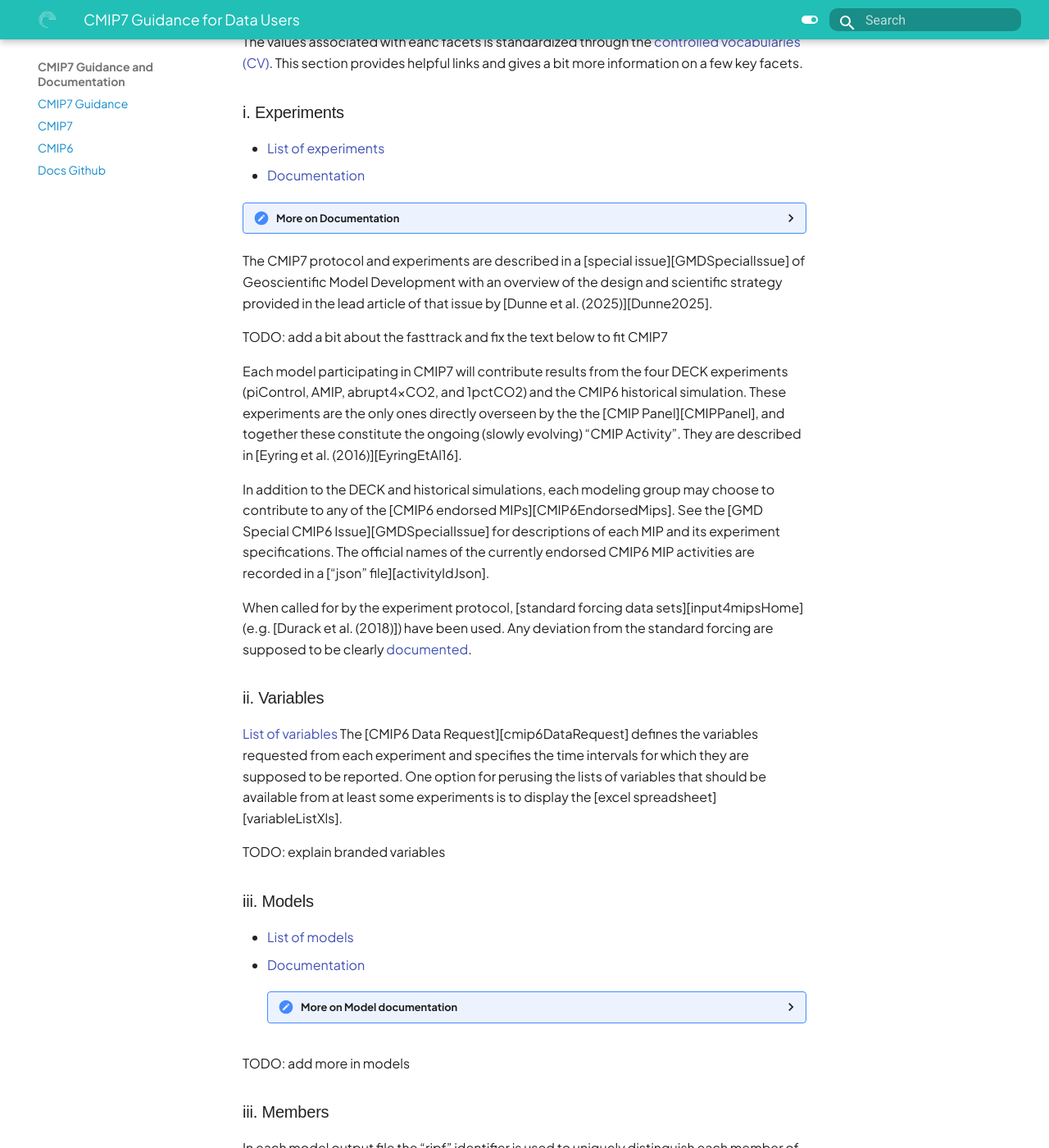
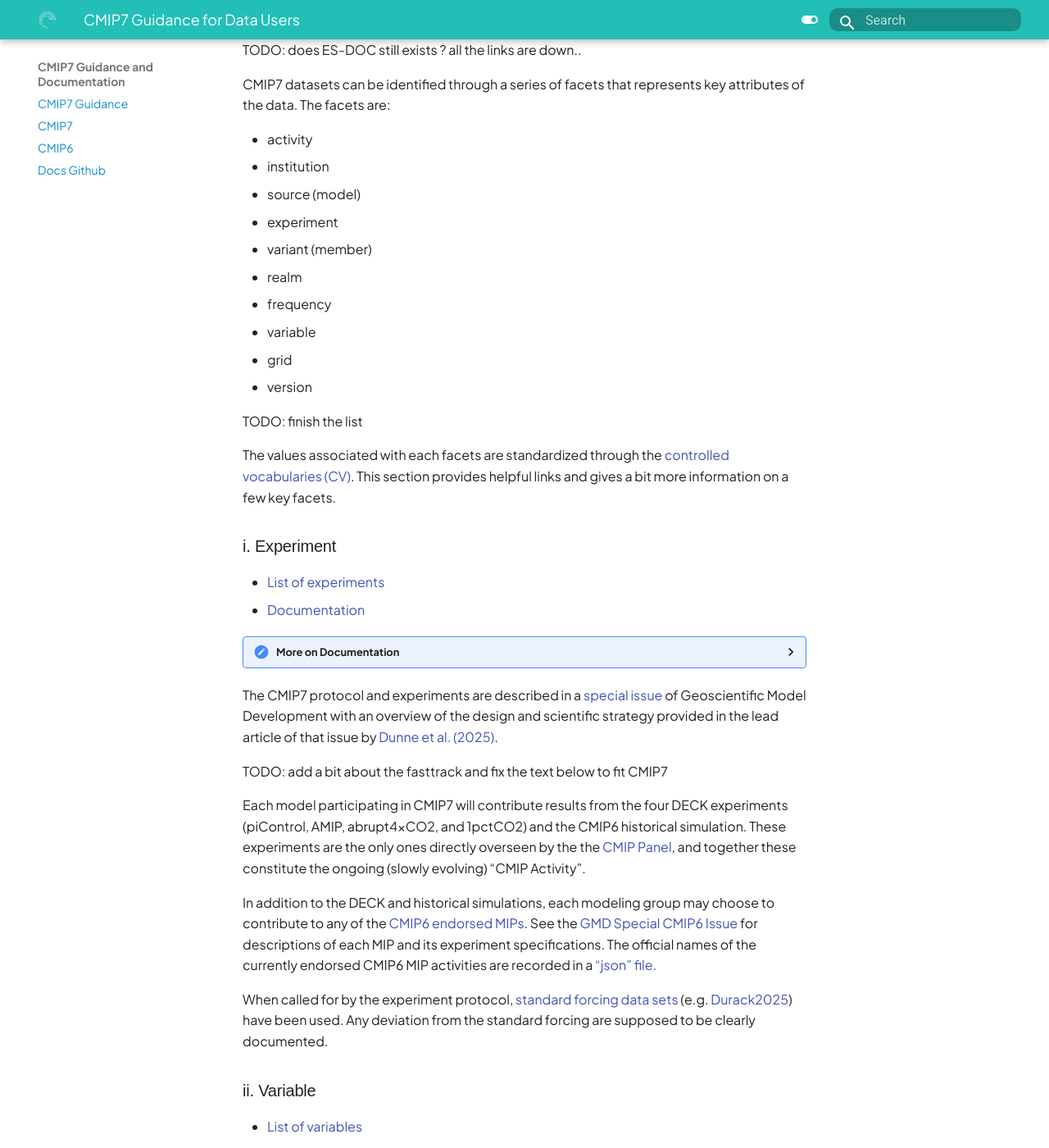
Before and after one commit to WCRP-CMIP/cmip7-guidance, an MkDocs documentation site: the page built from docs/CMIP7/guidance_for_users.md, in a window 1280 px wide and 1400 px high, scrolled down 1798 px. Shown: the whole window at 82% size. Built offline with MkDocs 1.6.1 and Material for MkDocs 9.7.7, drawn with Linux system fonts in a browser that asks for light colours; some web fonts are replaced; some of the changed text lies outside the part shown.

Commit message:
fix links

```diff
--- a/docs/CMIP7/guidance_for_users.md
+++ b/docs/CMIP7/guidance_for_users.md
@@ -9,19 +9,20 @@ title: CMIP7 Guidance for Data Users
 
 ## 1.  Accessing CMIP7 data
 
-CMIP7 model output is available through a distributed data archive developed and operated by the [Earth System Grid Federation (ESGF)][ESGFHome].
+CMIP7 model output is available through a distributed data archive developed and operated by the Earth System Grid Federation (ESGF).
 
 
 There are X options to access the data:
- 1. MetaGrid: https://aims2.llnl.gov/search/cmip6/
+ 1. [MetaGrid][metagrid]
+
     An easy-to-use website that provides an interface to search and download ESGF data. It provides access through http downloads, wget script, OPENDAP URL and Globus transfers.
- 2. ESGpull: https://esgf.github.io/esgf-download/
+    TODO:is there more than one link that works ?
+ 2. [ESGpull][esgpull]
+
     A python librairy that allows the user to interface with the ESGF search API. It handles scanning, downloading and updating datasets, files and queries from ESGF.
 
 
-TODO: maybe add secondary sources ?
-TODO: add a ESGF paper CMIP7 if it exists
-TODO: add link to dataHolding page when it exists ? is it really necessary ?
+TODO: maybe add secondary sources  ? I assume CMIP7 will also be on copernicus climate data store and maybe a pangeo cloud ?
 
  <details>
     <summary>More on access</summary>
@@ -31,117 +32,130 @@ TODO: add link to dataHolding page when it exists ? is it really necessary ?
 
 ## 2.  Terms of use, citations and registration requirements
 
-To enable modeling groups and others who support CMIP7 to demonstrate its impact (and secure ongoing funding), you are required to cite and acknowledge those who have made CMIP6 possible.
-Data references give credit to the data providers and enable the traceability of research findings (see [contribution to the CMIP6 Model Analysis Workshop][citemaws]). when using CMIP7 data, you must:
+To enable modeling groups and others who support CMIP7 to demonstrate its impact (and secure ongoing funding), you are required to cite and acknowledge those who have made CMIP7 possible. Data references give credit to the data providers and enable the traceability of research findings (see [contribution to the CMIP6 Model Analysis Workshop][citemaws]). When using CMIP7 data, you must:
 
  1. Acknowledge CMIP7.
-    In the Acknowledgment section, please insert the following text:"We acknowledge the World Climate Research Programme, which, through its Working Group on Coupled Modelling, coordinated and promoted CMIP6. We thank the climate modeling groups for producing and making available their model output, the Earth System Grid Federation (ESGF) for archiving the data and providing access, and the multiple funding agencies who support CMIP6 and ESGF."
+
+    In the Acknowledgment section, please insert the following text:
+
+    "We acknowledge the World Climate Research Programme, which, through its Working Group on Coupled Modelling, coordinated and promoted CMIP6. We thank the climate modeling groups for producing and making available their model output, the Earth System Grid Federation (ESGF) for archiving the data and providing access, and the multiple funding agencies who support CMIP7 and ESGF."
 
  2. Cite the specific dataset(s) used.
-    Data citations are accessible from the [Citation Search](https://www.wdc-climate.de/ords/f?p=127:2), MetaGrid and via the furtherInfoUrl found in the global attributes of the data.
-    Note that two citation granularities on experiment data and on model/MIP data are provided.
+
+    Data citations are accessible from the [Citation Search][citesearch], MetaGrid and via the furtherInfoUrl found in the global attributes of the data.
+    Note that there are two citation granularities on experiment data and on model/MIP data.
 
     Please include the data version to the given citation information in form of:
 
-    Authors/Data Creators (publication year): Title. Version YYYYMMDD. Earth System Grid Federation. DOI.
-    (e.g. Swart et al. (2019): CCCma CanESM5 model output prepared for CMIP6 ScenarioMIP. Version 20190429. Earth System Grid Federation. https://doi.org/10.22033/ESGF/CMIP6.1317.)
+        Authors/Data Creators (publication year): Title. Version YYYYMMDD. Earth System Grid Federation. DOI.
+
+    (e.g. Swart et al. (2019): CCCma CanESM5 model output prepared for CMIP6 ScenarioMIP. Version 20190429. Earth System Grid Federation. https://doi.org/10.22033/ESGF/CMIP6.1317. )
 
     where ESGF is the data publisher and the DOI points to the data citation landing page. If the latest dataset version included in your study is unknown, use the date of data download instead to characterize the version.
 
  3. Register your work.
-    Register your work on the (CMIP7 Publication Hub)[https://cmip-publications.llnl.gov/view/CMIP6/].
-    TODO: do we still want this ?
+    Register your work on the [CMIP7 Publication Hub][CMIPpubs].
+    TODO:do we still want this ?
 
-<span style="color:red;font-weight:bold">Please carefully read and adhere to</span> the [CMIP7 Terms of Use][termsOfUse].
+<span style="color:red;font-weight:bold">Please carefully read and adhere to</span> the [CMIP7 Terms of Use](terms_of_use.md).
 
  <details>
     <summary>More info on citation</summary>
-    Further information on the data citation concept for CMIP6 is available at [cmip6cite.wdc-climate.de][cmip6cite] and described in [Stockhause and Lautenschlager (2017)][Stockhause2017]. Citations can also be search using [DataCite's catalog][datacitecat] and [Google's Dataset Search][gdatasetsearch].
+    Further information on the data citation concept for CMIP6 is available at [cmip6cite.wdc-climate.de][es-docsCmip] and described in [Stockhause and Lautenschlager (2017)][Stockhause2017]. Citations can also be search using [DataCite's catalog][datacitecat] and [Google's Dataset Search][gdatasetsearch].
 </details>
 
 ## 3. CMIP7 facets
+TODO: is facets the best word ?
 
-TODO: does ES-DOC exists for CMIP7 ?
+TODO: does ES-DOC still exists ? all the links are down..
 
 CMIP7 datasets can be identified through a series of facets that represents key attributes of the data. The facets are:
 
 * activity
-* experiments
+* institution
+* source (model)
+* experiment
+* variant (member)
+* realm
+* frequency
+* variable
+* grid
+* version
+
 TODO: finish the list
 
-The values associated with eahc facets is standardized through the [controlled vocabularies (CV)](URL). This section provides helpful links and gives a bit more information on a few key facets.
+The values associated with each facets are standardized through the [controlled vocabularies (CV)][cmipCvs]. This section provides helpful links and gives a bit more information on a few key facets.
 
 
-### i.  Experiments
-* [List of experiments](https://wcrp-cmip.github.io/CMIP6_CVs/docs/CMIP6_experiment_id.html)
+### i.  Experiment
+* [List of experiments][experimentIdhtml]
 * [Documentation](es-docsExperiments)
 
  <details>
     <summary>More on Documentation</summary>
     The ES-DOC project has already recorded documentation of the CMIP6 experiments including lists of forcings, model configuration, numerical requirements, information about building the ensembles, links to citations and contact information of the principal investigators as well as text descriptions and information about the rationale behind each experiment.
 
-    Further documentation about CMIP6 experiments will be available from [ES-DOC][es-docsCmip6], and the reference controlled vocabularies used to define and identify these experiments are available in a [“json” file][experimentIdJson] and are also rendered in [table form][experimentIdhtml].
+    Further documentation about CMIP6 experiments will be available from [ES-DOC][es-docsCmip], and the reference controlled vocabularies used to define and identify these experiments are available in a [“json” file][experimentIdJson] and are also rendered in [table form][experimentIdhtml].
 </details>
 
-
-The CMIP7 protocol and experiments are described in a [special issue][GMDSpecialIssue] of Geoscientific Model Development with an overview of the design and scientific strategy provided in the lead article of that issue by [Dunne et al. (2025)][Dunne2025].
+The CMIP7 protocol and experiments are described in a [special issue][GMDSpecialIssue] of Geoscientific Model Development with an overview of the design and scientific strategy provided in the lead article of that issue by [Dunne et al. (2025)][dunne2025].
 
 TODO: add a bit about the fasttrack and fix the text below to fit CMIP7
 
-Each model participating in CMIP7 will contribute results from the four DECK experiments (piControl, AMIP, abrupt4xCO2, and 1pctCO2) and the CMIP6 historical simulation. These experiments are the only ones directly overseen by the the [CMIP Panel][CMIPPanel], and together these constitute the ongoing (slowly evolving) “CMIP Activity”. They are described in [Eyring et al. (2016)][EyringEtAl16].
+Each model participating in CMIP7 will contribute results from the four DECK experiments (piControl, AMIP, abrupt4xCO2, and 1pctCO2) and the CMIP6 historical simulation. These experiments are the only ones directly overseen by the the [CMIP Panel][CMIPPanel], and together these constitute the ongoing (slowly evolving) “CMIP Activity”.
 
-In addition to the DECK and historical simulations, each modeling group may choose to contribute to any of the [CMIP6 endorsed MIPs][CMIP6EndorsedMips]. See the [GMD Special CMIP6 Issue][GMDSpecialIssue] for descriptions of each MIP and its experiment specifications. The official names of the currently endorsed CMIP6 MIP activities are recorded in a [“json” file][activityIdJson].
+In addition to the DECK and historical simulations, each modeling group may choose to contribute to any of the [CMIP6 endorsed MIPs][CMIPEndorsedMips]. See the [GMD Special CMIP6 Issue][GMDSpecialIssue] for descriptions of each MIP and its experiment specifications. The official names of the currently endorsed CMIP6 MIP activities are recorded in a [“json” file][activityIdJson].
 
-When called for by the experiment protocol, [standard forcing data sets][input4mipsHome] (e.g. [Durack et al. (2018)]) have been used. Any deviation from the standard forcing are supposed to be clearly [documented](#5-model-and-experiment-documentation).
+When called for by the experiment protocol, [standard forcing data sets][input4mipsHome] (e.g. [Durack2025]) have been used. Any deviation from the standard forcing are supposed to be clearly documented.
 
 
 
+### ii. Variable
+* [List of variables](URL)
 
-
-### ii. Variables
-
-[List of variables](URL)
-The [CMIP6 Data Request][cmip6DataRequest] defines the variables requested from each experiment and specifies the time intervals for which they are supposed to be reported. One option for perusing the lists of variables that should be available from at least some experiments is to display the [excel spreadsheet][variableListXls].
+The [CMIP7 Data Request][cmipDataRequest] defines the variables requested from each experiment and specifies the time intervals for which they are supposed to be reported. One option for perusing the lists of variables that should be available from at least some experiments is to display the [excel spreadsheet][variableListXls].
 
 TODO: explain branded variables
 
-### iii.  Models
-* [List of models](URL)
+### iii.  Source
+* [List of models][sourceIdhtml]
 * [Documentation](es-docsModels)
  <details>
     <summary>More on Model documentation</summary>
-Models will be described on a realm-by-realm basis (i.e. atmosphere, ocean, sea ice, etc.) as well as the top level (coupled model configuration). ES-DOC provides a variety of tools (script-based, text-based, and form-based) for gathering this information from modeling groups, allowing for personal/institutional preference in the way in which documents are created.
+Sources (models) will be described on a realm-by-realm basis (i.e. atmosphere, ocean, sea ice, etc.) as well as the top level (coupled model configuration). ES-DOC provides a variety of tools (script-based, text-based, and form-based) for gathering this information from modeling groups, allowing for personal/institutional preference in the way in which documents are created.
 </details>
 
 TODO: add more in models
 
-### iii.  Members
+### iv.  Member
 
 In each model output file the “ripf” identifier is used to uniquely distinguish each member of an ensemble, but the differences between members may not always be clearly (or correctly) recorded in the “variant_info” global attribute. ES-DOC will therefore serve as the reference source for understanding differences between ensemble members.
 #TODO: hopefully not True in CMIP7?
- As described in more detail elsewhere ([Definition of CMIP6 netCDF global attributes][cmip6GlobalAttGoogleDoc] and [ES-DOC for CMIP6][es-docsCmip6]), there are 4 indices defining an ensemble member: “r” for realization, “i” for initialization, “p” for physics, and “f” for forcing. Modeling groups will record in ES-DOC the key to interpreting the differences between simulations identified by different indices. In particular for each forcing index, the list of forcing data sets applied in the simulation will be recorded.
+ As described in more detail elsewhere ([Definition of CMIP6 netCDF global attributes][cmipGlobalAttGoogleDoc] and [ES-DOC for CMIP7][es-docsCmip]), there are 4 indices defining an ensemble member: “r” for realization, “i” for initialization, “p” for physics, and “f” for forcing. Modeling groups will record in ES-DOC the key to interpreting the differences between simulations identified by different indices. In particular for each forcing index, the list of forcing data sets applied in the simulation will be recorded.
 
 
 ## 4. CMIP7 data format
 
 As in previous phases, all CMIP7 output has been written to netCDF files with one variable stored per file. The data have been “cmorized” (i.e., written in conformance with the [CF-conventions][cfConventionsPage] and all the CMIP standards). The CMIP6 data requirements are defined and discussed in the following documents:
 
-* [Definition of CMIP6 netCDF global attributes][cmip6GlobalAttGoogleDoc]
+* [Definition of CMIP7 netCDF global attributes][cmipGlobalAttGoogleDoc]
 * [Reference “controlled vocabularies” (CV’s) for CMIP6][cmip6Cvs]
-* [Specifications][cmip6GlobalAttGoogleDoc] for file names, directory structures, and CMIP6 Data Reference Syntax (DRS)
+* [Specifications][cmipGlobalAttGoogleDoc] for file names, directory structures, and CMIP6 Data Reference Syntax (DRS)
 * Specifications for output file content, structure, and metadata are available in [draft google doc](https://goo.gl/neswPr).
-* [Guidance on grid requirements][cmip6GridGoogleDoc]
-* [Information on pressure levels][cmip6PressureLevelsPdf] requested
-* [Guidance on time-averaging][cmip6TimeAveragesCog] (with masking)
+* [Guidance on grid requirements][cmipGridGoogleDoc]
+* [Information on pressure levels][cmipPressureLevelsPdf] requested
+* [Guidance on time-averaging][cmipTimeAveragesCog] (with masking)
 #TODO: put CMIP7 version of those
 
 Note that in the above, controlled vocabularies (CV’s) play a key role in ensuring uniformity in the description of data sets across all models. For all but variable-specific information, [reference CV’s][cmip6Cvs] are being maintained by PCMDI. These CV’s are relied on in constructing file names and directory structures, and they enable faceted searches of the CMIP6 archive as called for in the [search requirements document][esgfSearchRequirementsGoogleDoc].
 
-As indicated in the [guidance specifications for output grids][cmip6GridGoogleDoc], weights will be provided to regrid all output to a few standard grids (e.g., 1x1 degree). All regridding information (weights, lats, lons, etc.) will be stored consistent with a standard format approved by the WIP.
+As indicated in the [guidance specifications for output grids][cmipGridGoogleDoc], weights will be provided to regrid all output to a few standard grids (e.g., 1x1 degree). All regridding information (weights, lats, lons, etc.) will be stored consistent with a standard format approved by the WIP.
 
 Each CMIP6 model output file includes a global attribute called “further_info_url” which will link to a signpost web page providing simulation/ensemble information, model configuration details, current contact details, data citation details etc. This link is also selectable next to each dataset returned by the CMIP6 CoG search interface. ES-DOC will include documentation of:
 
 TODO: a lot of this section seems a bit more relevant to modellers than users, rework this section
+
+TODO: say something about REF
 
 ## 6.  Reporting suspected errors
 Information about discovered issues of CMIP7 data is captured by the [ES-DOCs Errata Service][ES-DOCErrataService].
@@ -154,36 +168,72 @@ Any ESGF user can report an error to the appropriate modeling group (see "contac
 [an easy and user-friendly form][errataFormCreateDoc]. A [command line client][errataCLCDoc] is also available. The aim is to clearly and concisely document the issue and through the PID integration, this errata service will include all the datasets/files affected when documentation is completed correctly.
 
 ## 8.  CMIP7 organisation and governance
-The [CMIP Panel][CMIPPanel], which is a standing subcommittee of the WCRP’s [Working Group on Climate Modeling][wgcmSite] provides overall guidance and oversight of CMIP activities. Notably it determines which MIPs will participate in each phase of CMIP using the established selection criteria listed in Table 1 of [Eyring et al. (2016)][EyringEtAl16]. On [its webpages][wgcmCmip6] the CMIP Panel provides additional information that may be of interest to CMIP7 participants, but only the CMIP6 Guide (this document) provides definitive documentation of CMIP6 technical requirements. TODO: "requirements" are more for modelers than users?
+The [CMIP Panel][CMIPPanel], which is a standing subcommittee of the WCRP’s [Working Group on Climate Modeling][wgcmSite] provides overall guidance and oversight of CMIP activities.
 
-The [endorsed MIPs][CMIP6EndorsedMips] are managed by independent committees, but acceptance of endorsement obligates them to follow CMIP’s technical requirements. Thus across all MIPs, the modeling groups can prepare their model output following a common procedure.
+The [endorsed MIPs][CMIPEndorsedMips] are managed by independent committees, but acceptance of endorsement obligates them to follow CMIP’s technical requirements. Thus across all MIPs, the modeling groups can prepare their model output following a common procedure.
 
 The CMIP Panel has delegated responsibility for most of the technical requirements of CMIP to the [WGCM Infrastructure Panel (WIP)][wip]. The mission, rationale and Terms of Reference for the panel can be found [here][wip]. The WIP has drafted a number of position papers summarizing CMIP7 requirements and specifications.
 
-Information is under preparation describing the governance of the following:
 
-* ESGF & CoG & major replication data centers
-* [CF-conventions][cfConventionsPage]
-* [ES-DOC][es-docsCmip6]
-* [Data citation][CMIP6Citation]
-* Long-term archival (LTA) and data quality assurance (QA)
-* Evaluation activities
-* [input4MIPs][input4mipsHome]
-* [obs4MIPs][obs4mips]
-TODO: check this lists
 
-## 9. Main Changes Compared to CMIP6
 
-## 10. Fresh Eyes Entry-Level Documentation
+## 9. Entry-Level Documentation
 
 
 First time using CMIP? Need a bit more help ? Check out the Entry-Level Documentation, put together by the Fresh Eyes group: TODO:url.
+
+#TODO: questions on fresh eyes platform
 
  <details>
     <summary>Toggle Switch</summary>
     Foldable Content
 </details>
 
+
+
 TODO: fix all the links
 TODO: in PR list all I have removed and why. (eg. Experimental conformance, why is this different than experiment documentation)
 Tried to avoid wall-of-text and gear more towards users, not modellers or node manager.
+
+TODO: what should be here vs what should be on https://wcrp-cmip.org/cmip-phases/cmip7/ ? do we need both ?
+
+
+###### Document version: 2025-10-08
+
+
+[metagrid]: [https://aims2.llnl.gov/search/]
+[esgpull]: [https://esgf.github.io/esgf-download/]
+[citemaws]: https://doi.org/10.5281/zenodo.2621084
+[citesearch]: http://bit.ly/CMIP6_Citation_Search
+[CMIPpubs]: https://cmip-publications.llnl.gov/view/CMIP6/
+[es-docsCmip]: https://es-doc.org/cmip6
+[Stockhause2017]: https://doi.org/10.5334/dsj-2017-030
+[gdatasetsearch]: https://toolbox.google.com/datasetsearch/
+[datacitecat]: https://search.datacite.org/works?query=prefix:10.22033
+[cmipCvs]: https://github.com/WCRP-CMIP/CMIP6_CVs
+[experimentIdhtml]: https://wcrp-cmip.github.io/CMIP6_CVs/docs/CMIP6_experiment_id.html
+[es-docsExperiments]: https://es-doc.org/cmip6-experiments
+[GMDSpecialIssue]: http://www.geosci-model-dev.net/special_issue590.html
+[dunne2025]: https://gmd.copernicus.org/articles/18/6671/2025/
+[CMIPPanel]: https://www.wcrp-climate.org/wgcm-cmip/cmip-panel
+[CMIPEndorsedMips]: https://www.wcrp-climate.org/modelling-wgcm-mip-catalogue/modelling-wgcm-cmip6-endorsed-mips
+[activityIdJson]: https://github.com/WCRP-CMIP/CMIP6_CVs/blob/master/CMIP6_activity_id.json
+[input4mipsHome]: https://esgf-node.llnl.gov/projects/input4mips/
+[Durack2025]:https://journals.ametsoc.org/view/journals/bams/106/8/BAMS-D-25-0119.1.xml
+[cmipDataRequest]: https://cmip6dr.github.io/Data_Request_Home
+[variableListXls]: http://proj.badc.rl.ac.uk/svn/exarch/CMIP6dreq/tags/latest/dreqPy/docs/CMIP6_MIP_tables.xlsx
+[sourceIdHtml]: https://wcrp-cmip.github.io/CMIP6_CVs/docs/CMIP6_source_id.html
+[es-docsModels]: https://es-doc.org/cmip6-models
+[cmipGlobalAttGoogleDoc]: http://goo.gl/v1drZl
+[cfConventionsPage]: http://cfconventions.org/
+[cmipGridGoogleDoc]: http://goo.gl/1oA7bO
+[cmipPressureLevelsPdf]: https://cmip6dr.github.io/Data_Request_Home/Documents/CMIP6_pressure_levels.pdf
+[cmipTimeAveragesCog]: https://wcrp-cmip.github.io/WGCM_Infrastructure_Panel/CMIP6/time_and_area_averaging.html
+[esgfSearchRequirementsGoogleDoc]: https://docs.google.com/document/d/1jNBw2am28Hxux_YuCL_mYMi18EEGkJSGrtNntOs3PJo
+[ES-DOCErrataService]: https://errata.es-doc.org/static/index.html
+[errataSearchUIDoc]: https://es-doc.github.io/esdoc-errata-client/searchUI.html
+[errataPIDLookupDoc]: https://es-doc.github.io/esdoc-errata-client/lookup.html
+[errataFormCreateDoc]: https://es-doc.github.io/esdoc-errata-client/create.html
+[errataCLCDoc]: https://es-doc.github.io/esdoc-errata-client/client.html
+[wgcmSite]: https://www.wcrp-climate.org/wgcm-overview
+[wip]: https://wcrp-cmip.github.io/WGCM_Infrastructure_Panel
```
